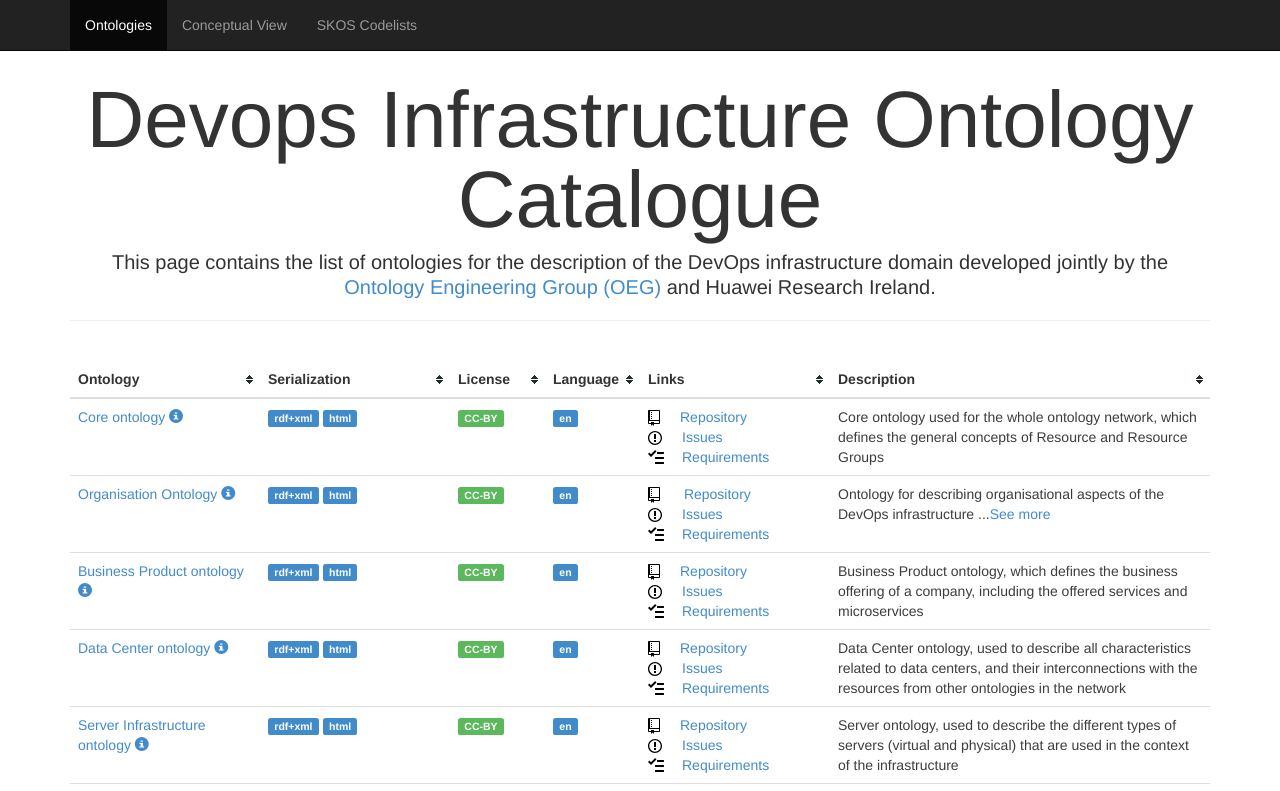
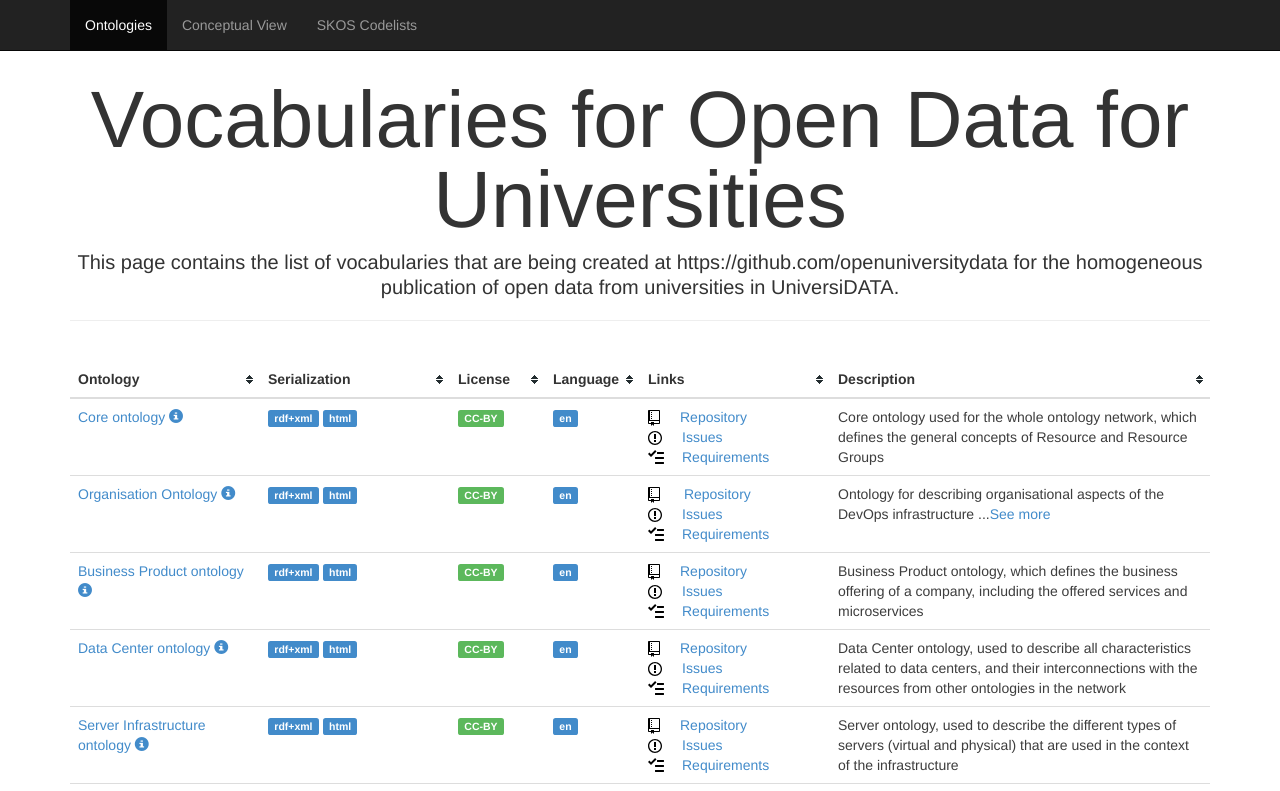
Before and after one commit to openuniversitydata/CatalogoOntologiasOpenUniversityData, a plain HTML site: page index.html in a window 1280 px wide. Shown: the top 791 px of the page. Drawn offline with Linux system fonts and the light colour scheme.

Commit message:
Update index.html

```diff
--- a/index.html
+++ b/index.html
@@ -2,7 +2,7 @@
 <html lang="en">
   <head>
     <meta charset="UTF-8">
-    <title>Devops Infrastructure Ontology Catalogue</title>
+    <title>Vocabularies for Open Data for Universities</title>
     <meta name="viewport" content="width=device-width, initial-scale=1.0">
     <meta name="description" content="This catalogue contains ontologies generated in the context of the collaboration between the Ontology Engineering Group at Universidad Politécnica de Madrid and Huawei Research Ireland for the representation of the domain of DevOps infrastructure.">
     <meta name="language" content="English">
@@ -67,8 +67,8 @@
 
       <!-- Jumbotron -->
       <div class="jumbotron">
-        <h1>Devops Infrastructure Ontology Catalogue</h1>
-        <p class="lead">This page contains the list of ontologies for the description of the DevOps infrastructure domain developed jointly by the <a href="https://oeg.fi.upm.es">Ontology Engineering Group (OEG)</a> and Huawei Research Ireland.</p>
+        <h1>Vocabularies for Open Data for Universities</h1>
+        <p class="lead">This page contains the list of vocabularies that are being created at https://github.com/openuniversitydata for the homogeneous publication of open data from universities in UniversiDATA.</p>
       </div>
       <hr>
 <div class="row">
```
